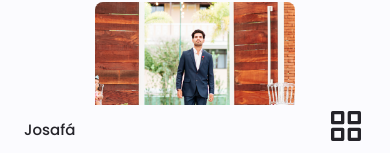
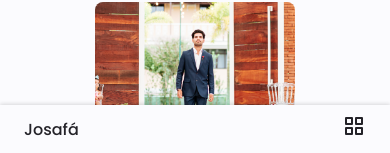
Before and after one commit to FAFAzin/portifolio_profissional, a React (Vite) app: page / in a window 390 px wide. Shown: the part 691-844 px from the top of the page. Built offline with nearby package versions, Linux system fonts and the light colour scheme.

Commit message:
manutenção menu

```diff
--- a/src/components/Navbar/Navbar.css
+++ b/src/components/Navbar/Navbar.css
@@ -12,14 +12,19 @@
 .nav__toggle {
     color: var(--title-color);
     font-weight: var(--font-medium);
+    font-size: 1rem;
+}
+
+.nav__toggle {
+    font-size: 1.5rem;
 }
 
 .nav__logo:hover {
     color: var(--first-color);
+    font-size: 2rem;
 }
 
 .nav__toggle {
-    font-size: 2.5rem;
     cursor: pointer;
 }
 
@@ -38,6 +43,10 @@
         box-shadow: 0 -1px 4px rgba(0, 0, 0, .15);
         border-radius: 1.5rem 1.5rem 0 0;
         transition: .3s;
+    }
+
+    .scroll-header {
+        box-shadow: 0 -1px 4px rgba(0, 0, 0, .15);
     }
 }
 
@@ -87,10 +96,7 @@
 }
 
 
-/* Change background header */
-.scroll-header {
-    box-shadow: 0 -1px 4px rgba(0, 0, 0, .15);
-}
+
 
 /* Small mobile */
 @media screen and (max-width: 350px) {
@@ -125,4 +131,7 @@
     .nav__menu {
         margin-left: auto;
     }
+
+    /* Change background header */
+
 }
--- a/src/components/Navbar/index.jsx
+++ b/src/components/Navbar/index.jsx
@@ -28,7 +28,7 @@ const Navbar = () => {
     /* Criar função para marcar o icone selecionado */
 
     return (
-        <header className='header' id='header'>
+        <header className='header scroll-header' id='header'>
             <nav className='nav container'>
                 <a href="#inicio" className='nav__logo'>Josafá</a>
 
```
